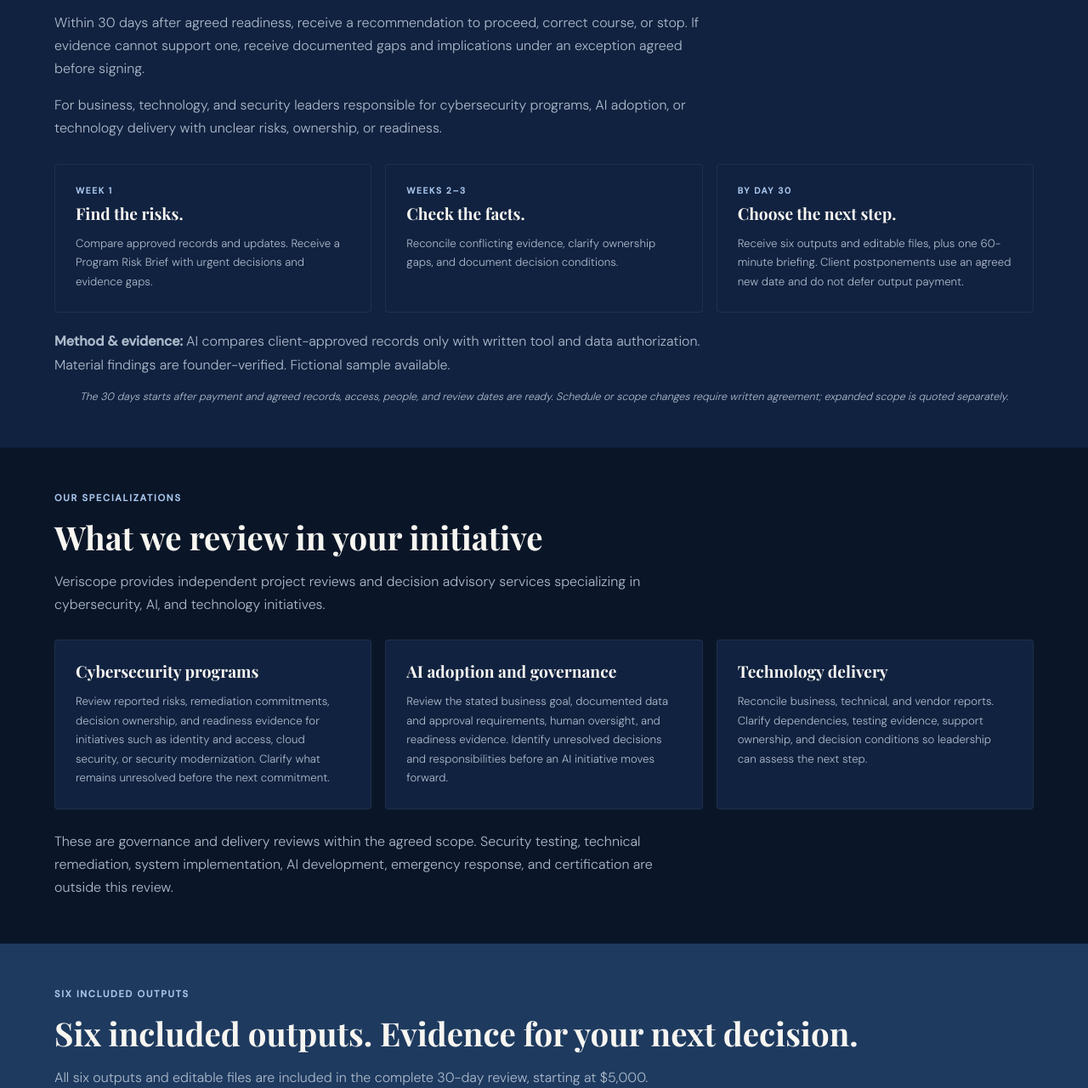
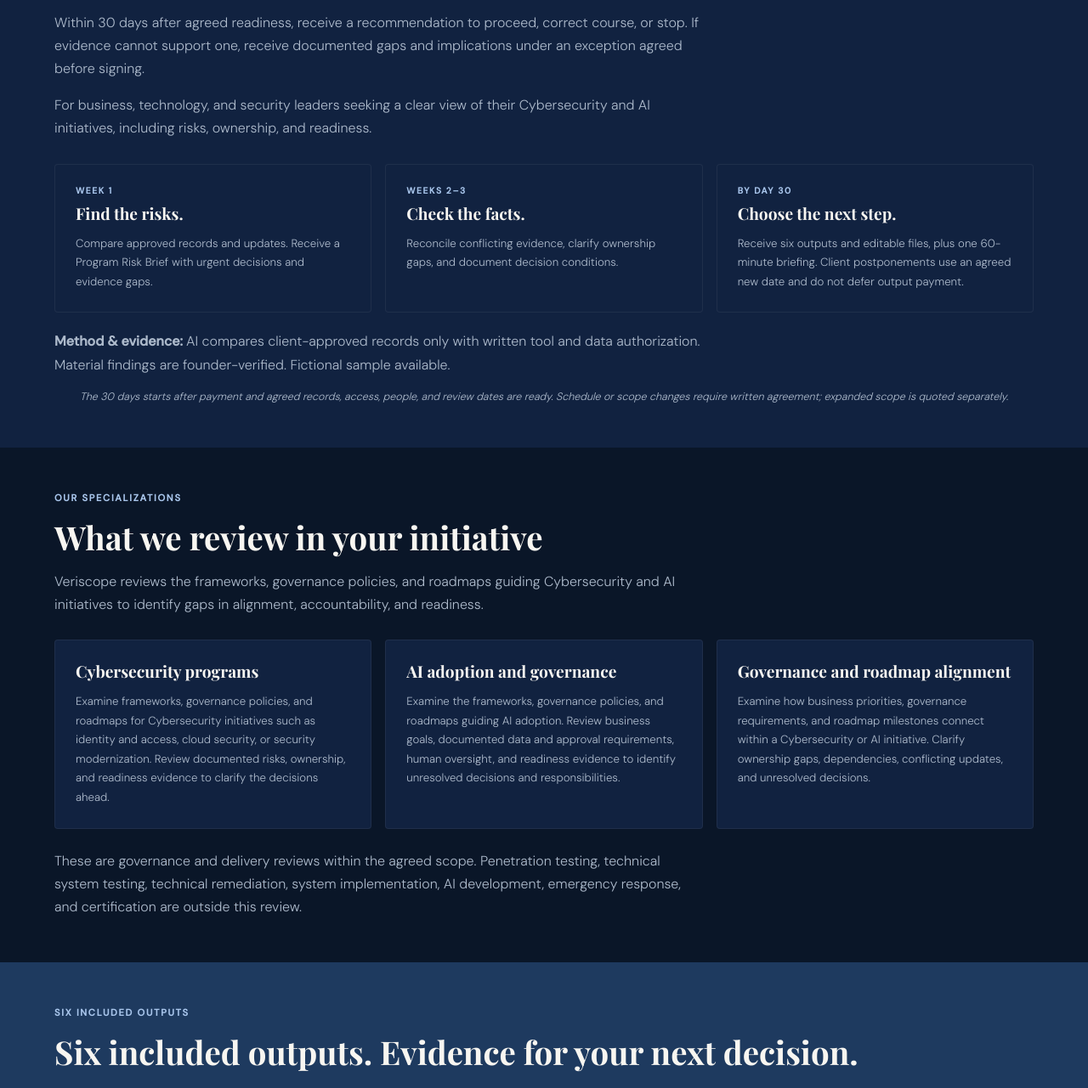
Before and after one commit to Cfowleritexec/veriscopeflowsystems, a plain HTML site: page index.html in a window 1280 px wide. Shown: the part 895-2176 px from the top of the page at 85% size. Drawn offline with nearby package versions, Linux system fonts and the light colour scheme.

Commit message:
Align review scope and supporting copy with Cybersecurity and AI positioning

```diff
--- a/index.html
+++ b/index.html
@@ -6,7 +6,7 @@
 <meta name="theme-color" content="#0a1628"/>
 <link rel="icon" href="assets/favicon.svg" type="image/svg+xml"/>
 <meta content="width=device-width, initial-scale=1.0" name="viewport"/>
-<title>Cybersecurity, AI, and Technology Project Reviews | Veriscope</title>
+<title>Cybersecurity and AI Initiative Reviews | Veriscope</title>
 <meta name="description" content="We have developed a 30 day review of Cybersecurity and AI initiatives that shows leaders where their initiatives stand and what to do next. Independent review starting at $5,000."/>
 <link href="https://fonts.googleapis.com/css2?family=Playfair+Display:wght@400;700;900&amp;family=DM+Sans:wght@300;400;500&amp;display=swap" rel="stylesheet"/>
 <style>
@@ -931,17 +931,17 @@ nav .nav-cta, .btn-primary, .btn-full { min-height: 44px; display: inline-flex;
 <div class="hero-actions"><a class="btn-primary" href="https://calendly.com/cfowler-itexec/30min" rel="noopener noreferrer" target="_blank">Discuss your project</a><a class="btn-ghost" href="#how">Explore the review</a></div>
 <p class="person-intro">Complimentary 30-minute initiative decision conversation.</p>
 </div><aside aria-label="Meet Christopher" class="founder-card"><img alt="Christopher L. Fowler Sr., founder of Veriscope Flow Systems" class="founder-portrait" decoding="async" fetchpriority="high" height="1254" loading="eager" src="assets/christopher-fowler-portrait.jpg" width="1254"/><div class="founder-caption"><strong>Christopher L. Fowler Sr., MBA, PMP</strong><span>Founder, Veriscope Flow Systems LLC</span><a class="inline-link" href="#about">15 years in technology delivery &amp; project leadership</a></div></aside></div></section>
-<section class="problem" id="how"><div class="section-inner"><div class="section-label"><span class="section-label-text">When a focused review makes sense</span></div><h2 class="section-title">30 Day Cybersecurity and AI Effectiveness Review</h2><p class="section-sub" style="margin-top:1rem">Within 30 days after agreed readiness, receive a recommendation to proceed, correct course, or stop. If evidence cannot support one, receive documented gaps and implications under an exception agreed before signing.</p><p class="section-sub fit-summary">For business, technology, and security leaders responsible for cybersecurity programs, AI adoption, or technology delivery with unclear risks, ownership, or readiness.</p>
+<section class="problem" id="how"><div class="section-inner"><div class="section-label"><span class="section-label-text">When a focused review makes sense</span></div><h2 class="section-title">30 Day Cybersecurity and AI Effectiveness Review</h2><p class="section-sub" style="margin-top:1rem">Within 30 days after agreed readiness, receive a recommendation to proceed, correct course, or stop. If evidence cannot support one, receive documented gaps and implications under an exception agreed before signing.</p><p class="section-sub fit-summary">For business, technology, and security leaders seeking a clear view of their Cybersecurity and AI initiatives, including risks, ownership, and readiness.</p>
 <div class="steps-grid"><div class="step-card"><div class="step-week">Week 1</div><h3 class="step-title">Find the risks.</h3><p class="step-body">Compare approved records and updates. Receive a Program Risk Brief with urgent decisions and evidence gaps.</p></div><div class="step-card"><div class="step-week">Weeks 2–3</div><h3 class="step-title">Check the facts.</h3><p class="step-body">Reconcile conflicting evidence, clarify ownership gaps, and document decision conditions.</p></div><div class="step-card"><div class="step-week">By Day 30</div><h3 class="step-title">Choose the next step.</h3><p class="step-body">Receive six outputs and editable files, plus one 60-minute briefing. Client postponements use an agreed new date and do not defer output payment.</p></div></div><p class="section-sub" style="margin-top:1.25rem"><strong>Method &amp; evidence: </strong>AI compares client-approved records only with written tool and data authorization. Material findings are founder-verified. Fictional sample available.</p><p class="pricing-note">The 30 days starts after payment and agreed records, access, people, and review dates are ready. Schedule or scope changes require written agreement; expanded scope is quoted separately.</p></div></section>
 <section class="how-it-works" id="specializations" aria-labelledby="specializations-title"><div class="section-inner">
 <div class="section-label"><span class="section-label-text">Our specializations</span></div>
 <h2 class="section-title" id="specializations-title">What we review in your initiative</h2>
-<p class="section-sub">Veriscope provides independent project reviews and decision advisory services specializing in cybersecurity, AI, and technology initiatives.</p>
+<p class="section-sub">Veriscope reviews the frameworks, governance policies, and roadmaps guiding Cybersecurity and AI initiatives to identify gaps in alignment, accountability, and readiness.</p>
 <div class="steps-grid">
-<article class="step-card"><h3 class="step-title">Cybersecurity programs</h3><p class="step-body">Review reported risks, remediation commitments, decision ownership, and readiness evidence for initiatives such as identity and access, cloud security, or security modernization. Clarify what remains unresolved before the next commitment.</p></article>
-<article class="step-card"><h3 class="step-title">AI adoption and governance</h3><p class="step-body">Review the stated business goal, documented data and approval requirements, human oversight, and readiness evidence. Identify unresolved decisions and responsibilities before an AI initiative moves forward.</p></article>
-<article class="step-card"><h3 class="step-title">Technology delivery</h3><p class="step-body">Reconcile business, technical, and vendor reports. Clarify dependencies, testing evidence, support ownership, and decision conditions so leadership can assess the next step.</p></article>
-</div><p class="section-sub" style="margin-top:1.5rem">These are governance and delivery reviews within the agreed scope. Security testing, technical remediation, system implementation, AI development, emergency response, and certification are outside this review.</p>
+<article class="step-card"><h3 class="step-title">Cybersecurity programs</h3><p class="step-body">Examine frameworks, governance policies, and roadmaps for Cybersecurity initiatives such as identity and access, cloud security, or security modernization. Review documented risks, ownership, and readiness evidence to clarify the decisions ahead.</p></article>
+<article class="step-card"><h3 class="step-title">AI adoption and governance</h3><p class="step-body">Examine the frameworks, governance policies, and roadmaps guiding AI adoption. Review business goals, documented data and approval requirements, human oversight, and readiness evidence to identify unresolved decisions and responsibilities.</p></article>
+<article class="step-card"><h3 class="step-title">Governance and roadmap alignment</h3><p class="step-body">Examine how business priorities, governance requirements, and roadmap milestones connect within a Cybersecurity or AI initiative. Clarify ownership gaps, dependencies, conflicting updates, and unresolved decisions.</p></article>
+</div><p class="section-sub" style="margin-top:1.5rem">These are governance and delivery reviews within the agreed scope. Penetration testing, technical system testing, technical remediation, system implementation, AI development, emergency response, and certification are outside this review.</p>
 </div></section>
 <section class="deliverables" id="deliverables"><div class="section-inner"><div class="section-label"><span class="section-label-text">Six included outputs</span></div><h2 class="section-title">Six included outputs. Evidence for your next decision.</h2><p class="section-sub">All six outputs and editable files are included in the complete 30-day review, starting at $5,000.</p><div class="offer-grid"><div class="deliverables-grid">
 <div class="deliverable-item"><div class="deliverable-text"><strong>Week 1 Program Risk Brief</strong><span>Priority risks and urgent decisions.</span></div></div>
@@ -977,13 +977,13 @@ nav .nav-cta, .btn-primary, .btn-full { min-height: 44px; display: inline-flex;
 <details id="day-30"><summary>What should be clear by Day 30?</summary><p>Within 30 days after agreed readiness, receive a recommendation to proceed, correct course, or stop. If evidence cannot support one, receive documented gaps and implications under an exception agreed before signing. All six outputs and editable files are included. Leadership retains decision authority.</p></details>
 <details><summary>What work is outside the engagement?</summary><p>Implementation, software development, daily project management, emergency response, and certification are excluded. Leadership retains decision authority.</p></details>
 <details id="ai-delivery"><summary>How are findings checked and information handled?</summary><p>AI compares client-approved records only with written tool and data authorization. Material findings are founder-verified. Fictional sample available.</p></details>
-<details><summary>Can an IT provider or adviser make an introduction?</summary><p>Yes. If a client has a project with slipping dates, unclear ownership, or conflicting updates, a conversation can establish whether a focused review would help. Agree any client introduction and information sharing with the client first.</p></details>
+<details><summary>Can an IT provider or adviser make an introduction?</summary><p>Yes. If a client needs clarity on a Cybersecurity or AI initiative, a conversation can establish whether our 30 day review is a fit. Agree any client introduction and information sharing with the client first.</p></details>
 <details id="problem"><summary>Why do unresolved decisions matter?</summary><div class="section-inner"><div class="section-label"><span class="section-label-text">The cost of unclear work</span></div>
 <h2 class="section-title">Every unresolved decision<br/>can hold up the next step.</h2>
-<div class="problem-grid"><div><p class="problem-statement">What happens if this stays unresolved for another 30 days?</p><p class="problem-body">People wait for approvals. Work has to be done again. Leaders spend time sorting through updates. A missed decision can affect the budget, a launch, a customer, or the team’s ability to deliver.</p><div class="cost-example" style="margin-top:1.5rem;padding:1.5rem;border-left:3px solid var(--gold);background:var(--navy-mid)"><h3 class="step-title">What does another month cost?</h3><p class="problem-body"><strong>For example:</strong> If your project spends $80,000 a month on staff and vendors, a 30 day delay at that same spending rate means another $80,000 in project spending. Some work may still create value during that time. The question is how much spending the delay could waste.</p><p class="problem-body">Our review starts at <strong>$5,000</strong> and helps you decide what should happen next.</p></div></div>
+<div class="problem-grid"><div><p class="problem-statement">What happens if this stays unresolved for another 30 days?</p><p class="problem-body">People wait for approvals. Work has to be done again. Leaders spend time sorting through updates. A missed decision can affect the budget, a launch, a customer, or the team’s ability to deliver.</p><div class="cost-example" style="margin-top:1.5rem;padding:1.5rem;border-left:3px solid var(--gold);background:var(--navy-mid)"><h3 class="step-title">What does another month cost?</h3><p class="problem-body"><strong>For example:</strong> If your project spends $80,000 a month on staff and vendors, a 30 day delay at that same spending rate means another $80,000 in project spending. Some work may still create value during that time. The question is how much spending the delay could waste.</p><p class="problem-body">Our review starts at <strong>$5,000</strong> and provides an evidence based recommendation for leadership action.</p></div></div>
 <div class="about-body"><p><strong>Find the point where progress stops.</strong> Which decision is waiting? What evidence is missing? Who owns the next action?</p><p><strong>Make the consequence visible.</strong> Identify the time, cost, or business outcome affected by the delay.</p><p><strong>Give leadership a clear next move.</strong> Bring the facts and responsible people together so a decision can be made.</p></div></div></div></details><details id="diagnostic"><summary>How should I prepare for a conversation?</summary><div class="section-inner"><div class="section-label"><span class="section-label-text">Start with five questions</span></div><h2 class="section-title">How clearly can you see<br/>your project’s next move?</h2><p class="section-sub">Use these five questions to prepare for a conversation. An unclear answer gives us a place to start.</p>
 <ol class="diagnostic-list"><li>What is holding up progress right now?</li><li>Who owns the next action, and when is it due?</li><li>Which decision is waiting, and who can make it?</li><li>Do the reports agree with what the team is seeing?</li><li>What will another month of delay cost the business?</li></ol>
-<p class="section-sub">Bring one example to a 30 minute conversation with Christopher. Discuss what is happening, what you have tried, and whether a focused review would help. You can describe the situation without sharing private project records.</p><div class="hero-actions" style="margin-top:2rem"><a class="btn-primary" href="https://calendly.com/cfowler-itexec/30min" rel="noopener noreferrer" target="_blank">Talk Through Your Answers</a></div><p class="person-intro">If there is a fit, the next step is a short offer with clear scope and a confirmed fee.</p></div></details><details id="payment-terms"><summary>When is payment due?</summary><p>$2,500 at signing plus $2,500 on delivery of six outputs and editable files; due upon receipt. Briefing and corrections remain included and do not defer payment. Signed SOW governs.</p></details><details id="briefing"><summary>What if the briefing is postponed?</summary><p>One 60-minute briefing is included. Client postponements use an agreed new date and do not defer output payment.</p></details><details id="corrections"><summary>What factual corrections are included?</summary><p>One factual correction round: submit within 5 business days of output delivery; response within 5 business days. Briefing and corrections remain included and do not defer payment. Signed SOW governs.</p></details></div></div></section>
+<p class="section-sub">Bring one example to a 30 minute conversation with Christopher. Discuss where your Cybersecurity or AI initiative stands, the decisions ahead, and whether our 30 day review is a fit. You can describe the situation without sharing private project records.</p><div class="hero-actions" style="margin-top:2rem"><a class="btn-primary" href="https://calendly.com/cfowler-itexec/30min" rel="noopener noreferrer" target="_blank">Talk Through Your Answers</a></div><p class="person-intro">If there is a fit, the next step is a short offer with clear scope and a confirmed fee.</p></div></details><details id="payment-terms"><summary>When is payment due?</summary><p>$2,500 at signing plus $2,500 on delivery of six outputs and editable files; due upon receipt. Briefing and corrections remain included and do not defer payment. Signed SOW governs.</p></details><details id="briefing"><summary>What if the briefing is postponed?</summary><p>One 60-minute briefing is included. Client postponements use an agreed new date and do not defer output payment.</p></details><details id="corrections"><summary>What factual corrections are included?</summary><p>One factual correction round: submit within 5 business days of output delivery; response within 5 business days. Briefing and corrections remain included and do not defer payment. Signed SOW governs.</p></details></div></div></section>
 <section class="cta-section" id="cta"><div class="section-inner"><h2 class="cta-title">Which decision is holding your initiative back?</h2><p class="cta-sub">Discuss the conflicting reports, unresolved decisions, or ownership gaps leaving leadership unsure whether to keep investing.</p><a class="btn-primary" href="https://calendly.com/cfowler-itexec/30min" rel="noopener noreferrer" target="_blank">Discuss your project</a><p class="cta-note">Complimentary 30-minute initiative decision conversation.</p></div></section>
 <details class="supporting-resources"><summary>Additional resources: AI news and learning</summary>
 <!-- AI NEWS START -->
```
